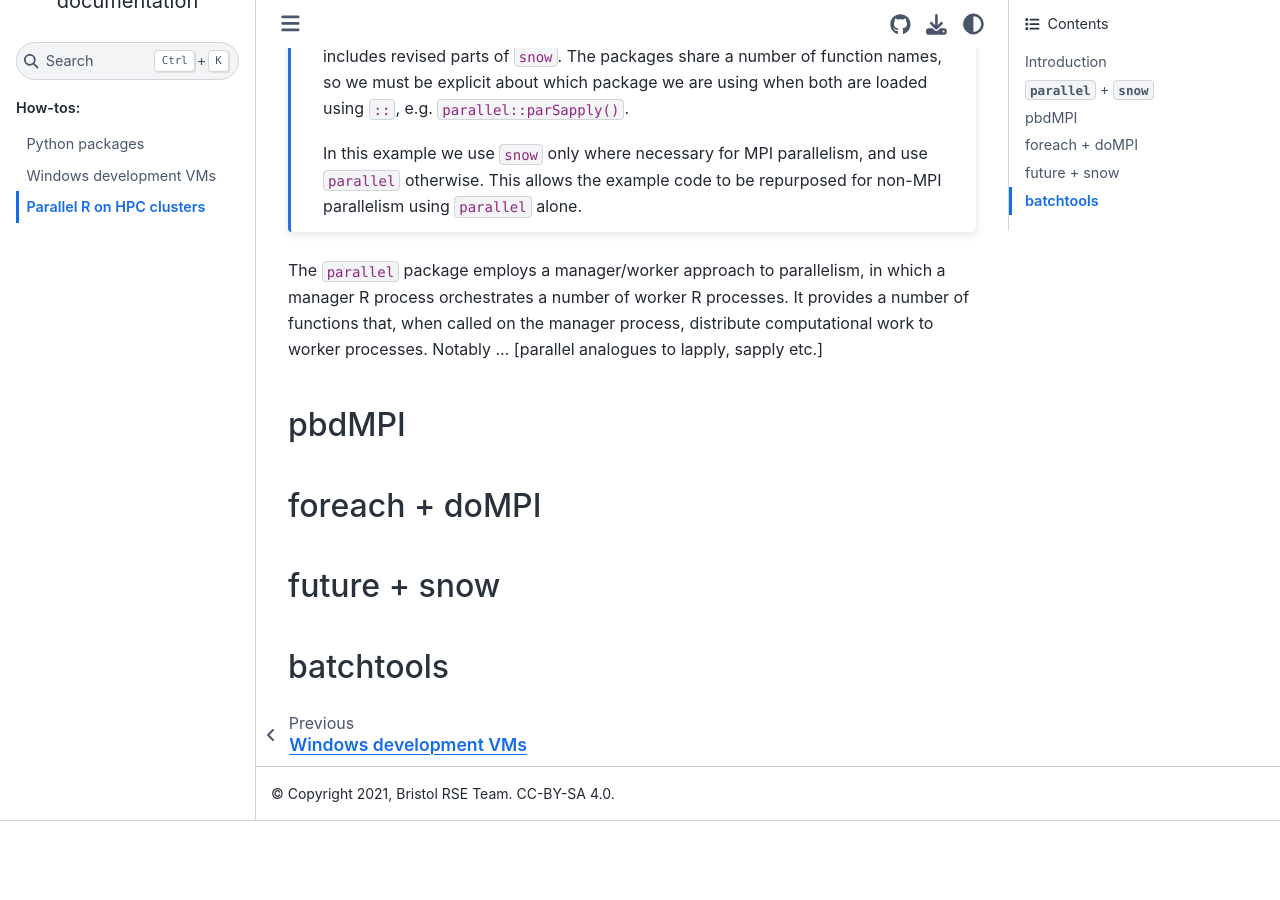
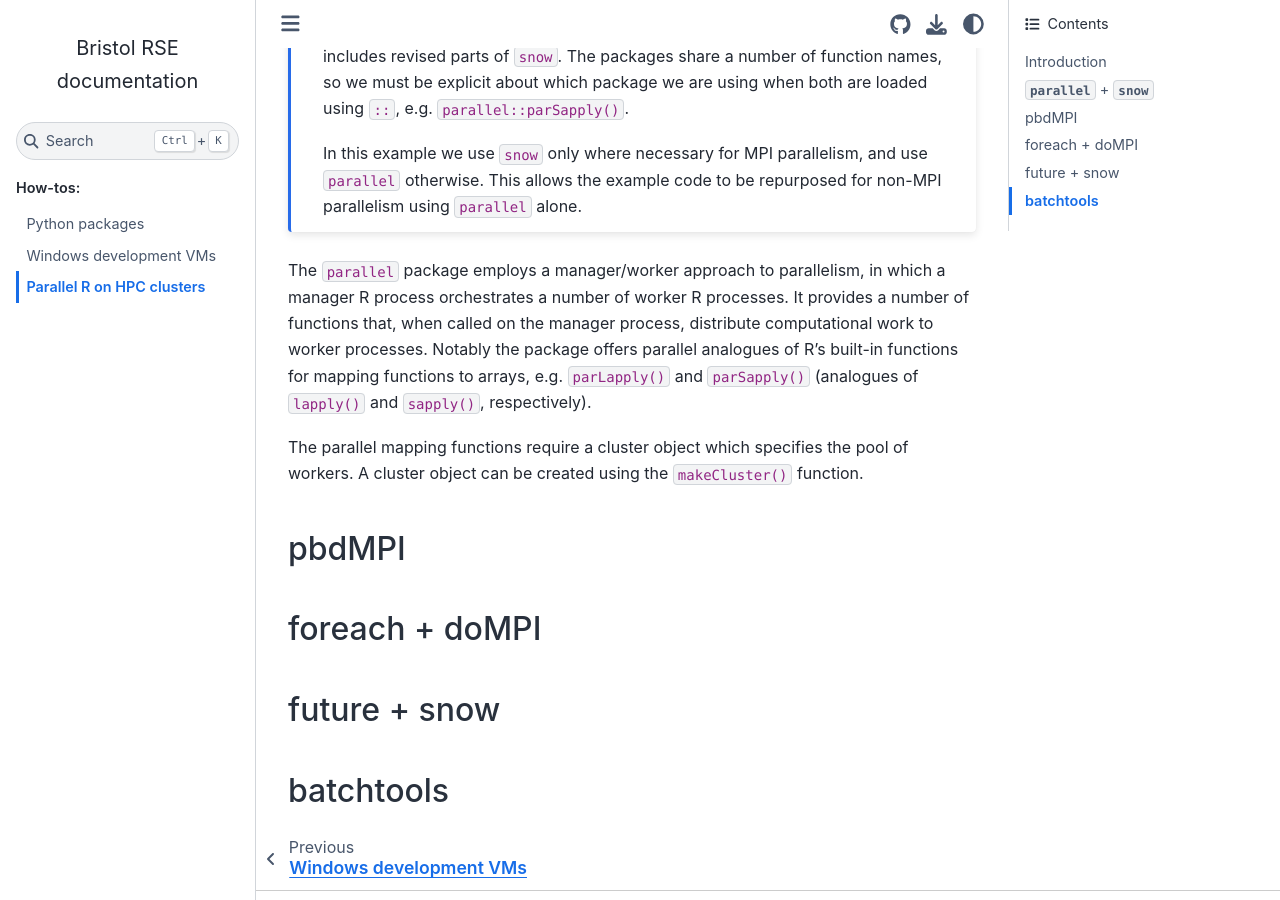
Before and after one commit to BristolRSE/bristolrse.github.io, a Sphinx documentation site: the page built from source/how-tos/parallel_R.rst, in a window 1280 px wide and 900 px high, scrolled down 935 px. Built offline with Sphinx 7.4.7 and the Sphinx Book theme 1.1.4, drawn with Linux system fonts in a browser that asks for light colours; before the commit the page ends 1756 px from its top, so only the background shows below that.

Commit message:
WIP on parallel + snow section

```diff
--- a/source/how-tos/parallel_R.rst
+++ b/source/how-tos/parallel_R.rst
@@ -38,7 +38,10 @@ In particular, the how-to focuses on a small number of methods for running paral
 
 The ``parallel`` package employs a manager/worker approach to parallelism, in which a manager R process orchestrates a number of worker R processes.
 It provides a number of functions that, when called on the manager process, distribute computational work to worker processes.
-Notably ... [parallel analogues to lapply, sapply etc.]
+Notably the package offers parallel analogues of R's built-in functions for mapping functions to arrays, e.g. ``parLapply()`` and ``parSapply()`` (analogues of ``lapply()`` and ``sapply()``, respectively).
+
+The parallel mapping functions require a cluster object which specifies the pool of workers.
+A cluster object can be created using the ``makeCluster()`` function.
 
 pbdMPI
 ======
```
